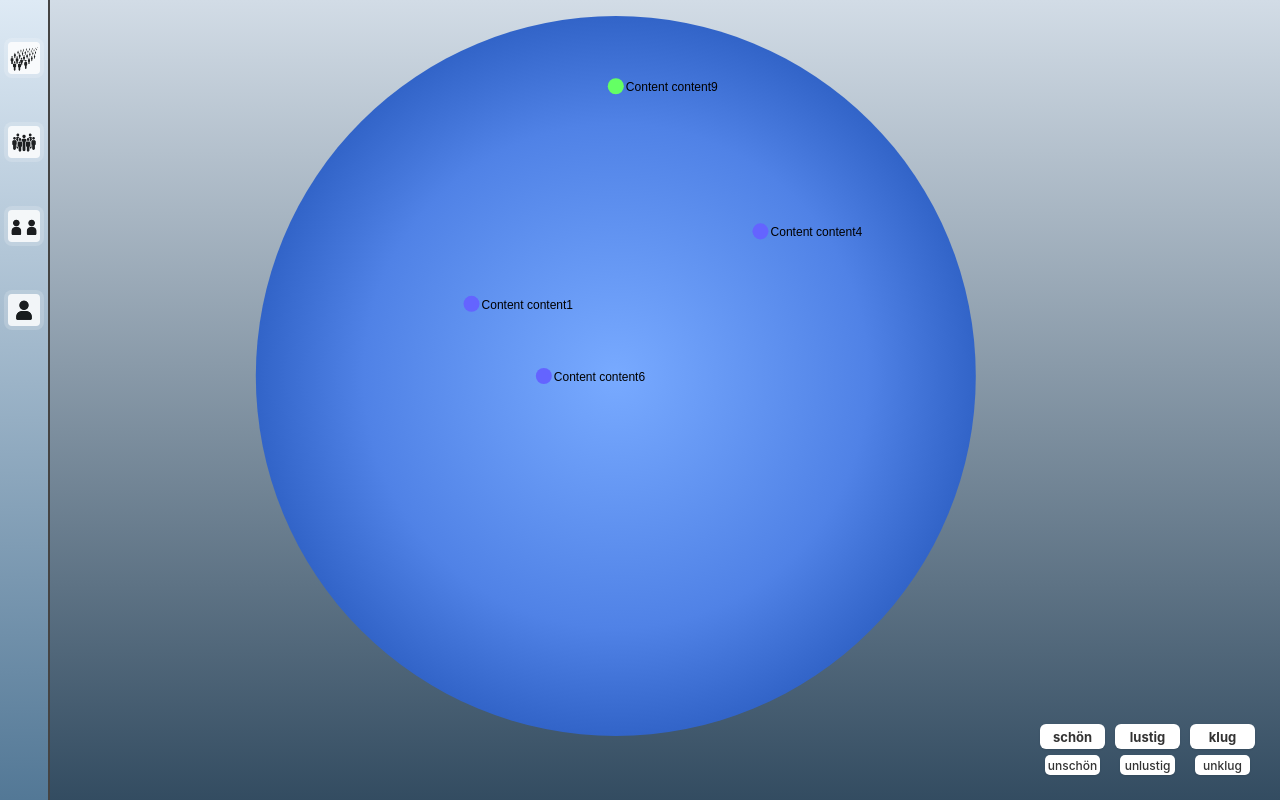
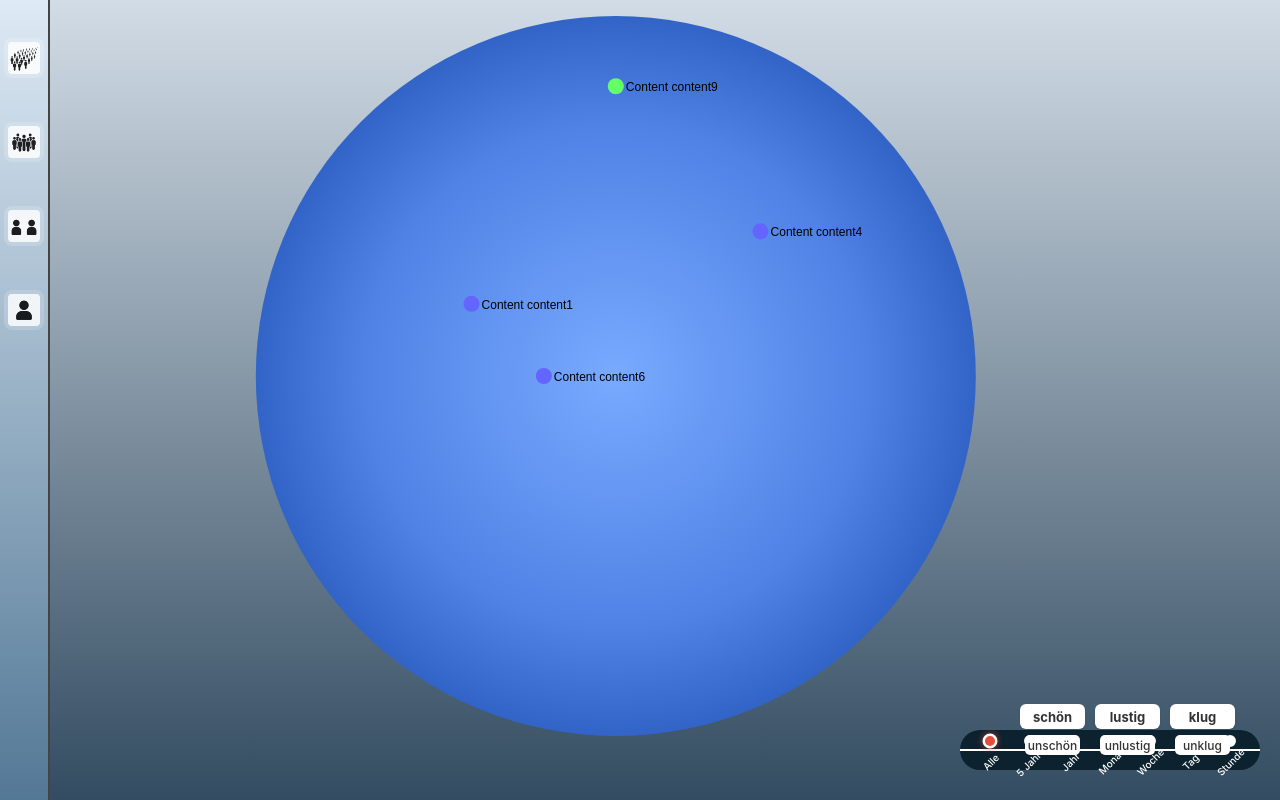
Before and after one commit to KindlerDaniel/public, a React (Create React App) app in the folder frontend/: page / in a window 1280 px wide. Built offline with nearby package versions, Linux system fonts and the light colour scheme.

Commit message:
no message

```diff
--- a/frontend/src/components/BubbleView/BubbleView.tsx
+++ b/frontend/src/components/BubbleView/BubbleView.tsx
@@ -2,6 +2,7 @@ import React, { useEffect, useRef, useState } from 'react';
 import { BubbleContent } from '../../types';
 import { getBubbleCoordinates } from '../../utils/mockData';
 import CategoryFilterButtons, { CategoryFilters } from '../shared/FilterControls.tsx';
+import TimeSelector, { TimeRange } from './TimeSelector.tsx';
 
 interface BubbleViewProps {
   onContentSelect?: (contentId: string) => void;
@@ -15,6 +16,7 @@ const BubbleView: React.FC<BubbleViewProps> = ({ onContentSelect }) => {
   const [isDragging, setIsDragging] = useState<boolean>(false);
   const [lastMousePos, setLastMousePos] = useState<{ x: number; y: number }>({ x: 0, y: 0 });
   const [contents, setContents] = useState<BubbleContent[]>([]);
+  const [selectedTimeRange, setSelectedTimeRange] = useState<TimeRange>('all');
 
   // Neues Filterkonzept
   const [categoryFilters, setCategoryFilters] = useState<CategoryFilters>({
@@ -71,7 +73,7 @@ const BubbleView: React.FC<BubbleViewProps> = ({ onContentSelect }) => {
       ];
       setContents(mockContents);
     }
-  }, [categoryFilters]);
+  }, [categoryFilters, selectedTimeRange]);
 
   // Hilfsfunction, um den Typ basierend auf der Kategorie zu bestimmen
   const determineContentType = (category: string): 'video' | 'photo' | 'audio' | 'text' => {
@@ -371,6 +373,12 @@ const BubbleView: React.FC<BubbleViewProps> = ({ onContentSelect }) => {
     });
   };
 
+  // Handler für Zeit-Änderungen
+  const handleTimeChange = (timeRange: TimeRange) => {
+    setSelectedTimeRange(timeRange);
+    // Hier könnten weitere Aktionen bei Zeitänderungen stattfinden
+  };
+
   return (
     <div className="bubble-view" ref={containerRef}>
       <div className="bubble-container">
@@ -381,11 +389,19 @@ const BubbleView: React.FC<BubbleViewProps> = ({ onContentSelect }) => {
         ></canvas>
       </div>
 
-      {/* Neue Filterkomponente */}
-      <CategoryFilterButtons
-        categories={categoryFilters}
-        onCategoryChange={handleCategoryChange}
-      />
+      <div className="controls-container">
+        {/* Kategoriefilter */}
+        <CategoryFilterButtons
+          categories={categoryFilters}
+          onCategoryChange={handleCategoryChange}
+        />
+
+        {/* Neue Zeitselektor-Komponente */}
+        <TimeSelector
+          selectedTime={selectedTimeRange}
+          onTimeChange={handleTimeChange}
+        />
+      </div>
     </div>
   );
 };
--- /dev/null
+++ b/frontend/src/components/BubbleView/TimeSelector.tsx
@@ -0,0 +1,39 @@
+import React from 'react';
+import '../../styles/time-selector.css';
+
+export type TimeRange = 'all' | '5years' | 'year' | 'month' | 'week' | 'day' | 'hour';
+
+interface TimeSelectorProps {
+  selectedTime: TimeRange;
+  onTimeChange: (timeRange: TimeRange) => void;
+}
+
+const TimeSelector: React.FC<TimeSelectorProps> = ({ selectedTime, onTimeChange }) => {
+  const timeOptions: { value: TimeRange; label: string }[] = [
+    { value: 'all', label: 'Alle' },
+    { value: '5years', label: '5 Jahre' },
+    { value: 'year', label: 'Jahr' },
+    { value: 'month', label: 'Monat' },
+    { value: 'week', label: 'Woche' },
+    { value: 'day', label: 'Tag' },
+    { value: 'hour', label: 'Stunde' }
+  ];
+
+  return (
+    <div className="time-selector">
+      <div className="time-line"></div>
+      {timeOptions.map((option) => (
+        <button
+          key={option.value}
+          className={`time-button ${selectedTime === option.value ? 'selected' : ''}`}
+          onClick={() => onTimeChange(option.value)}
+        >
+          <div className="time-pearl"></div>
+          <div className="time-label">{option.label}</div>
+        </button>
+      ))}
+    </div>
+  );
+};
+
+export default TimeSelector;
--- /dev/null
+++ b/frontend/src/styles/time-selector.css
@@ -0,0 +1,95 @@
+/* Styles für den Zeit-Selektor */
+.time-selector {
+    position: relative;
+    display: flex;
+    justify-content: space-between;
+    align-items: center;
+    width: 100%;
+    max-width: 400px;
+    height: 40px;
+    margin: 20px auto 10px auto; /* Mehr Abstand nach oben */
+    padding: 0 10px;
+    background-color: #0c222f;
+    border-radius: 20px;
+  }
+
+  /* Die durchgehende Linie, auf der die Perlen aufgereiht sind */
+  .time-line {
+    position: absolute;
+    top: 50%;
+    left: 0;
+    width: 100%;
+    height: 2px;
+    background-color: white;
+    transform: translateY(-50%);
+    z-index: 1;
+  }
+
+  /* Button-Container für jede Perle mit Label */
+  .time-button {
+    position: relative;
+    display: flex;
+    flex-direction: column;
+    align-items: center;
+    background: transparent;
+    border: none;
+    cursor: pointer;
+    padding: 0;
+    width: 40px;
+    z-index: 2;
+  }
+
+  /* Die Perlen selbst */
+  .time-pearl {
+    width: 12px;
+    height: 12px;
+    border-radius: 50%;
+    background-color: white;
+    margin-bottom: 5px;
+    border: 2px solid white;
+    transition: all 0.2s ease;
+  }
+
+  /* Ausgewählte Perle wird rot */
+  .time-button.selected .time-pearl {
+    background-color: #e74c3c;
+    border-color: white;
+    transform: scale(1.25);
+    box-shadow: 0 0 5px rgba(231, 76, 60, 0.7);
+  }
+
+  /* Text-Label unter jeder Perle */
+  .time-label {
+    font-size: 10px;
+    color: white;
+    margin-top: 2px;
+    white-space: nowrap;
+    transform: rotate(-45deg) translateX(-5px);
+    transform-origin: top center;
+  }
+
+  /* Hover-Effekt für besseres Feedback */
+  .time-button:hover .time-pearl {
+    transform: scale(1.2);
+    box-shadow: 0 0 3px rgba(255, 255, 255, 0.7);
+  }
+
+  .time-button.selected:hover .time-pearl {
+    transform: scale(1.3);
+  }
+
+  /* Anpassungen für mobile Geräte */
+  @media (max-width: 480px) {
+    .time-selector {
+      max-width: 300px;
+    }
+
+    .time-button {
+      width: 30px;
+    }
+
+    .time-label {
+      font-size: 8px;
+      transform: rotate(-60deg) translateX(-5px);
+    }
+  }
--- a/frontend/src/styles/views/bubble-view.css
+++ b/frontend/src/styles/views/bubble-view.css
@@ -39,12 +39,21 @@
   cursor: grabbing;
 }
 
-/* Kategorie- und Zeitfilter-Styles */
-.category-time-controls {
+/* Container für Steuerelemente (Filter und Zeitselektor) */
+.controls-container {
   position: absolute;
   bottom: 20px;
   right: 20px;
   z-index: 10;
+  display: flex;
+  flex-direction: column;
+  gap: 30px; /* Größerer Abstand zwischen den Komponenten */
+  max-width: 400px;
+  align-items: flex-end; /* Rechtsbündige Ausrichtung */
+}
+
+/* Kategorie- und Zeitfilter-Styles */
+.category-time-controls {
   background-color: white;
   border-radius: 8px;
   box-shadow: 0 2px 10px rgba(0, 0, 0, 0.2);
@@ -52,7 +61,6 @@
   display: flex;
   flex-direction: column;
   gap: 15px;
-  max-width: 250px;
 }
 
 .category-filters h3,
@@ -122,11 +130,15 @@
 
 /* Anpassungen für mobile Geräte */
 @media (max-width: 768px) {
-  .category-time-controls {
+  .controls-container {
     bottom: 10px;
     right: 10px;
+    gap: 10px;
+    max-width: 300px;
+  }
+
+  .category-time-controls {
     padding: 10px;
-    max-width: 200px;
   }
 
   .filter-options label {
```
